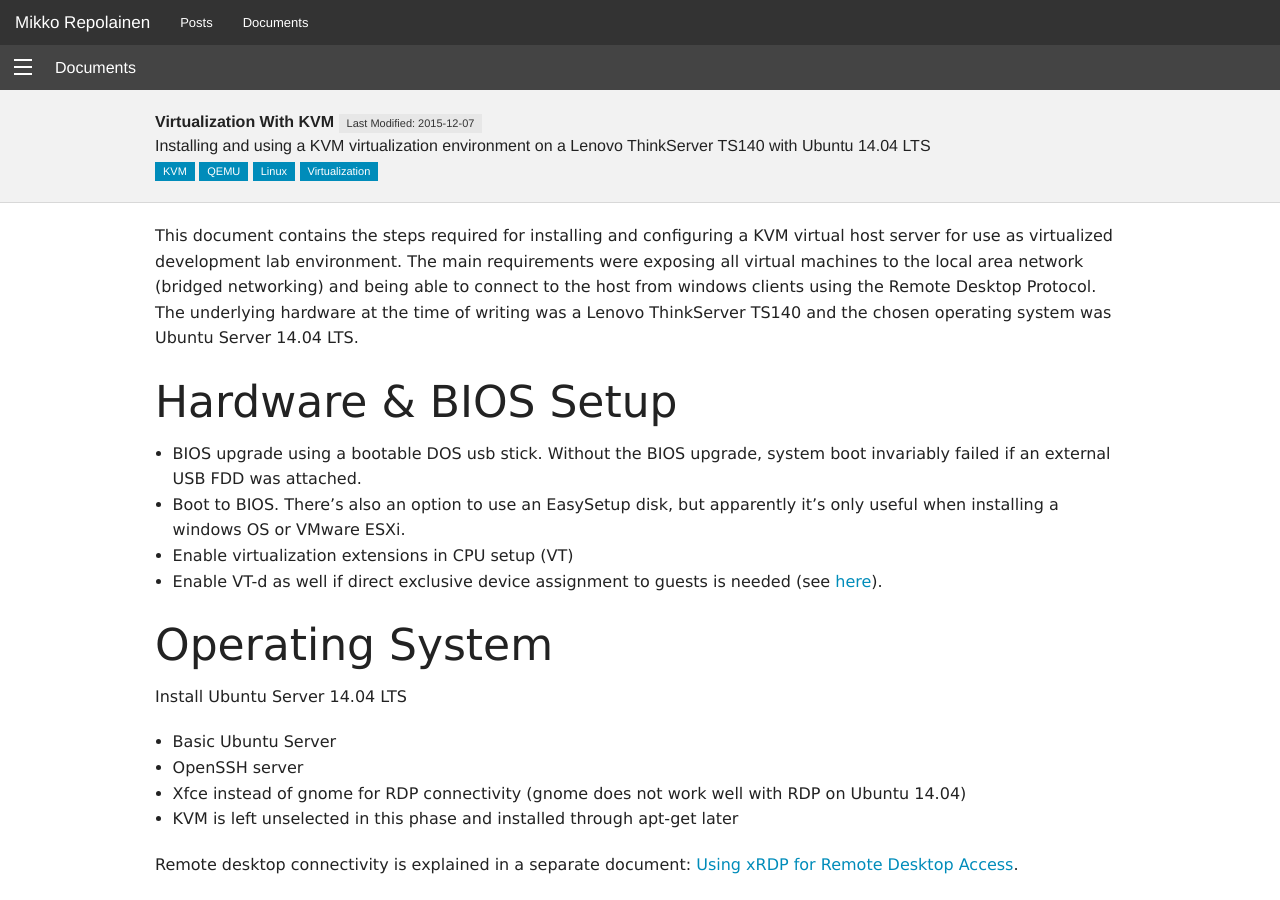
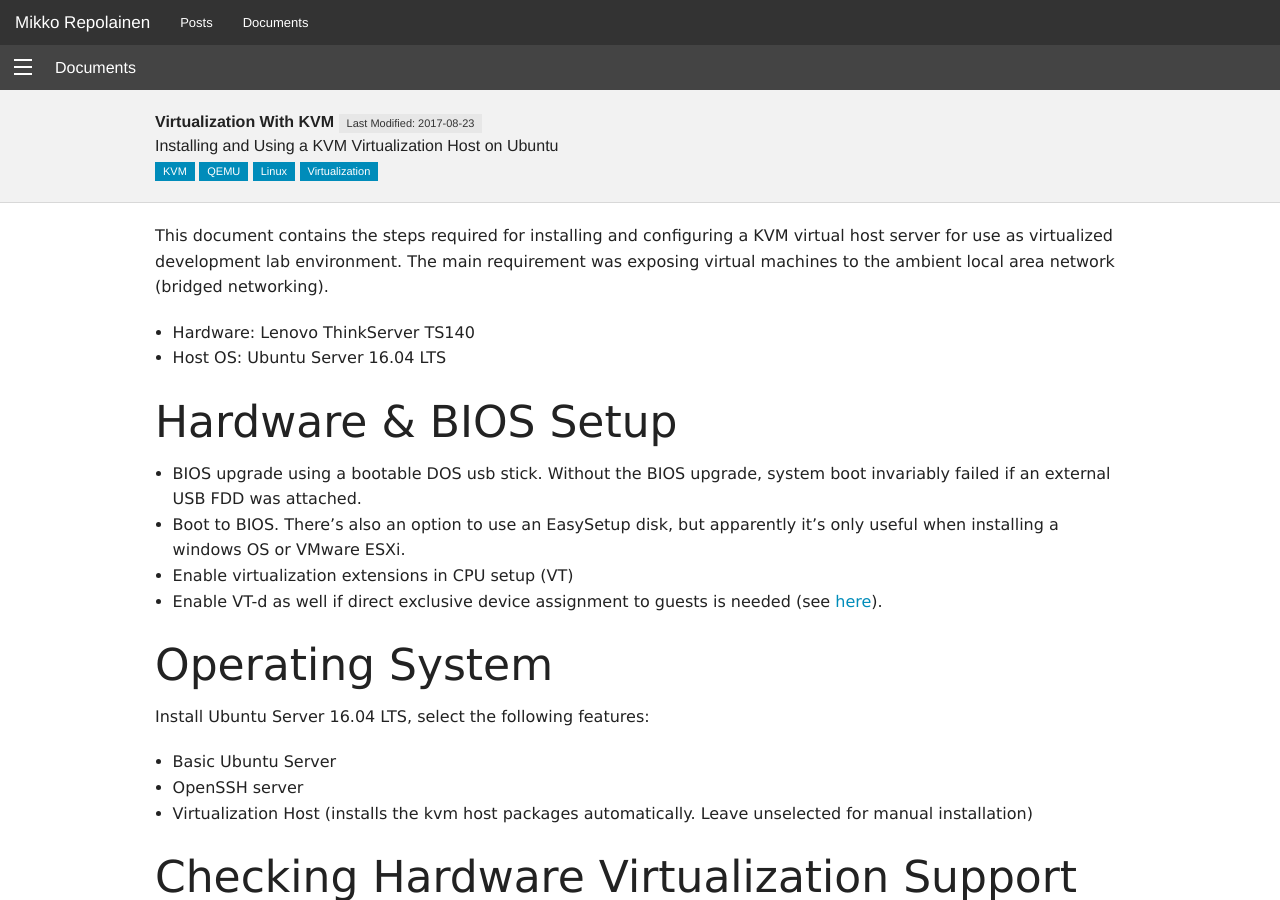
Before and after one commit to mikkorepolainen/mikkorepolainen.github.io, a Jekyll site: the page built from documents/_posts/2015-10-07-virtualization-with-kvm.md, in a window 1280 px wide and 900 px high. Built offline with Jekyll 4.4.1, drawn with Linux system fonts in a browser that asks for light colours; some of the changed text lies outside the part shown.

Commit message:
KVM updated

```diff
--- a/documents/_posts/2015-10-07-virtualization-with-kvm.md
+++ b/documents/_posts/2015-10-07-virtualization-with-kvm.md
@@ -1,8 +1,8 @@
 ---
 layout: document
 title: Virtualization With KVM
-description: Installing and using a KVM virtualization environment on a Lenovo ThinkServer TS140 with Ubuntu 14.04 LTS
-modified: 2015-12-07 16:23:00
+description: Installing and Using a KVM Virtualization Host on Ubuntu
+modified: 2017-08-23 23:59:59
 relativeroot: ../../
 permalink: documents/virtualization-with-kvm
 type: document
@@ -18,13 +18,14 @@
 
 This document contains the steps required for installing and configuring a KVM virtual host server
 for use as virtualized development lab environment.
-The main requirements were exposing all virtual machines to the local area network (bridged networking)
-and being able to connect to the host from windows clients using the Remote Desktop Protocol.
-The underlying hardware at the time of writing was a Lenovo ThinkServer TS140
-and the chosen operating system was Ubuntu Server 14.04 LTS.
+The main requirement was exposing virtual machines to the ambient local area network (bridged networking).
+
+- Hardware: Lenovo ThinkServer TS140
+- Host OS: Ubuntu Server 16.04 LTS
 
 Hardware & BIOS Setup
 ====================
+
 - BIOS upgrade using a bootable DOS usb stick. Without the BIOS upgrade, system boot invariably failed if an external USB FDD was attached.
 - Boot to BIOS. There's also an option to use an EasySetup disk, but apparently it's only useful when installing a windows OS or VMware ESXi.
 - Enable virtualization extensions in CPU setup (VT)
@@ -34,20 +35,16 @@
 Operating System
 ====================
 
-Install Ubuntu Server 14.04 LTS
+Install Ubuntu Server 16.04 LTS, select the following features:
 
 - Basic Ubuntu Server
 - OpenSSH server
-- Xfce instead of gnome for RDP connectivity (gnome does not work well with RDP on Ubuntu 14.04)
-- KVM is left unselected in this phase and installed through apt-get later
+- Virtualization Host (installs the kvm host packages automatically. Leave unselected for manual installation)
 
-Remote desktop connectivity is explained in a separate document: [Using xRDP for Remote Desktop Access].
-
-KVM Installation & Host Configuration
+Checking Hardware Virtualization Support
 ====================
 
-Checking Hardware Virtualization Support
-------------------------------
+After installing the operating system, you can perform various tests to verify virtualization support.
 
 `egrep '(vmx|svm)' --color /proc/cpuinfo` should display vmx or svm in red.
 
@@ -59,39 +56,62 @@
 > KVM acceleration can be used
 {: .terminal}
 
-`virt-host-validate` should give message:
+`virt-host-validate` should give a message like this:
 
 > QEMU: Checking for hardware virtualization		: PASS
 > QEMU: Checking for device /dev/kvm				: PASS
 > QEMU: Checking for device /dev/vhost-net		: PASS
 > QEMU: Checking for device /dev/net/tun			: PASS
 > LXC: Checking for Linux >= 2.6.26				: PASS
+> ...
 {: .terminal}
 
 `lsmod | grep kvm` should list either kvm_intel or kvm_amd
 
+### IOMMU (I/O Memory Management Unit) support
+
+If the above command produces a warning `IOMMU appears to be disabled in kernel. Add intel_iommu=on to kernel cmdline arguments` then you can enable IOMMU like so:
+
+Edit the file `/etc/default/grub` and add `intel_iommu=on` to the end of the existing GRUB_CMDLINE_LINUX option, separated by whitespace e.g. `GRUB_CMDLINE_LINUX="intel_iommu=on`
+
+Update grub and reboot
+
+> sudo update-grub
+> sudo reboot
+{: .terminal}
+
+(Adapted from [instructions for fedora](https://scottlinux.com/2017/05/10/how-to-enable-iommu-support-in-fedora-linux/))
+
 Installing KVM and Command Line Management Tools
-------------------------------
+====================
 
-Install the following packages using apt-get:
+Install the following packages using apt-get, unless you selected "Virtualization Host" as one of the features during operating system installation:
 
 - `ubuntu-virt-server` metapackage that contains:
 	- `qemu-kvm`
 	- `libvirt-bin`
 	- `openssh-server`
 - `bridge-utils` to manage bridged networking (brctl etc.)
+
+The current user is added to libvirtd group automatically. Use `sudo usermod -a -G libvirtd <user>` to add other users if necessary (log out and back in).
+Check also that you belong to the kvm group and if not, run `sudo usermod -a -G kvm <user>`.
+
+The following packages are recommended:
+
 - `ubuntu-vm-builder` (one option for building virtual machines)
   - `python`
   - `python-vm-builder`
 - `ubuntu-virt-mgmt` metapackage that contains:
 	- `virt-viewer` (for viewing vms)
 	- `virt-manager` (GUI for VM management)
-- `virtinst`
-- `qemu-system`
+- `virtinst` (Programs to create and clone virtual machines)
 - `libguestfs-tools` (tools for accessing and modifying virtual machine disk images)
 
-The current user is added to libvirtd group automatically. Use `sudo usermod -a -G libvirtd <user>` to add other users if necessary (log out and back in).
-Check also that you belong to the kvm group and if not, run `sudo usermod -a -G kvm <user>`.
+TODO required??
+- `qemu-system` (QEMU full system emulation binaries)
+
+Libguestfs
+----------
 
 For libguestfs tools like `virt-cat`, `virt-edit` and `virt-sysprep` to work (on Ubuntu), run the following commands after installing the package.
 For more detailed instructions see [here](http://libguestfs.org/guestfs-faq.1.html#downloading-installing-compiling-libguestfs).
@@ -115,7 +135,7 @@
 {% include figure.html id="kvm-virtualization-bridge" url="images/kvm-virtualization-bridge.svg" caption="Network Bridge" description="The bridge binds the virtual NICs (\"taps\") of the VMs to the physical network interface." %}
 
 Check the device name of the primary network interface using `nmcli dev status`.
-The device name in this case is em1 (biosdevname naming for integrated network interfaces).
+The device name may be something like "em1" or "eno1" (biosdevname naming for integrated network interfaces) instead of the familiar "eth0"
 
 > If network manager is in use, you may want to [disable it](http://xmodulo.com/disable-network-manager-linux.html) before continuing (not necessary though).
 >
@@ -432,7 +452,7 @@
 
 ### With VMM (virt-manager)
 
-Launch `virt-manager` or Virtual Machine Manager from system menu on xfce.
+Launch `virt-manager` or Virtual Machine Manager from system menu.
 The tool creates new images in the default storage pool `/var/lib/libvirt/images/` by default.
 
 <ul class="clearing-thumbs small-block-grid-4" data-clearing>
```
